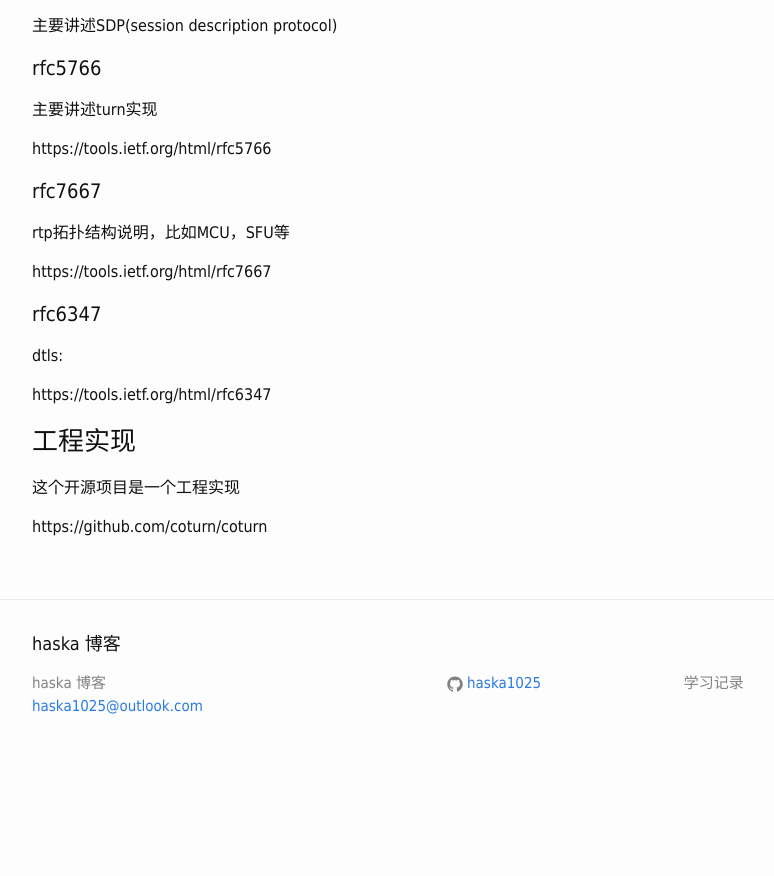
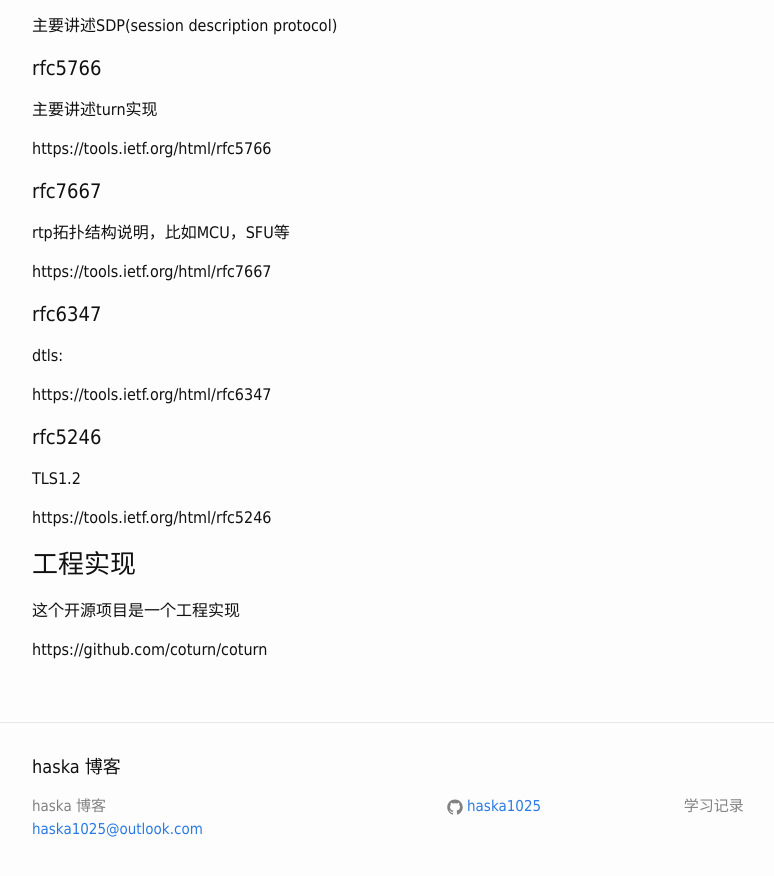
Before and after one commit to haska1025/haska1025.github.io, a Jekyll site: the page built from _posts/2019-01-12-p2p_ relative.md, in a window 1280 px wide and 900 px high, scrolled down 3155 px. Shown: the top 876 px of the window, without its empty margins (23-797 px from the left). Built offline with Jekyll 4.4.1, drawn with Linux system fonts in a browser that asks for light colours; before the commit the page ends 3932 px from its top, so only the background shows below that.

Commit message:
Update 2019-01-12-p2p_ relative.md

```diff
--- a/_posts/2019-01-12-p2p_ relative.md
+++ b/_posts/2019-01-12-p2p_ relative.md
@@ -171,6 +171,12 @@ dtls:
 
 https://tools.ietf.org/html/rfc6347
 
+#### rfc5246
+
+TLS1.2
+
+https://tools.ietf.org/html/rfc5246
+
 ### 工程实现
 
 这个开源项目是一个工程实现
```
